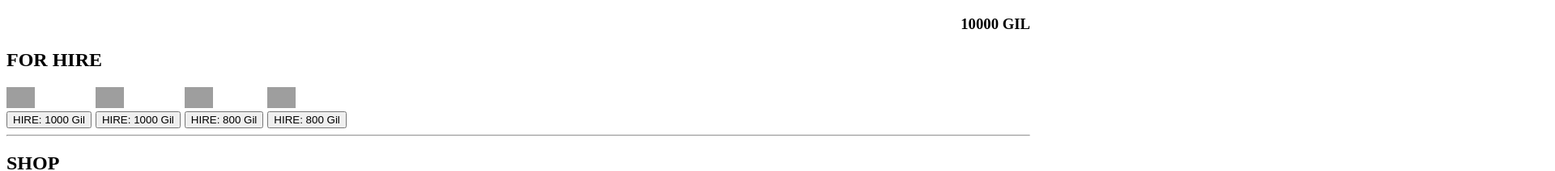
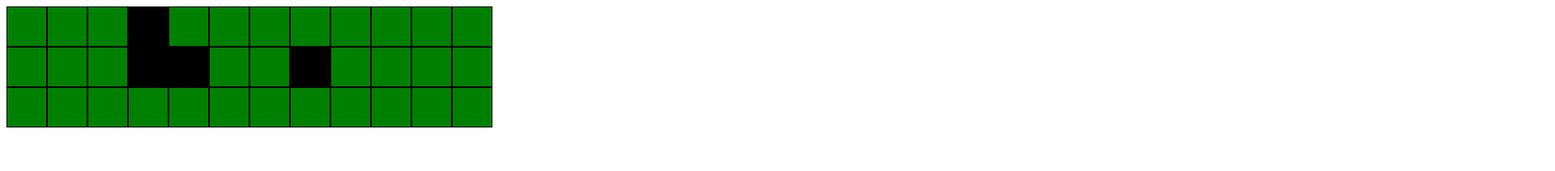
Before and after one commit to rmdashrfv/fft-wotl, a React (Vite) app: page / in a window 1280 px wide. Shown: the top 212 px of the page at 81% size, 1920 px wide, since content can reach past the window. Built offline with nearby package versions, Linux system fonts and the light colour scheme; grey boxes are pictures that could not be loaded.

Commit message:
Created lite stage builder

```diff
--- a/src/App.jsx
+++ b/src/App.jsx
@@ -6,6 +6,43 @@ import { useEffect, useState } from 'react'
 import { v4 as uuidv4 } from 'uuid'
 import { faker } from '@faker-js/faker'
 // faker
+const plains = [
+  [1,1,1,0,1,1,1,1,1,1,1,1],
+  [1,1,1,0,0,1,1,0,1,1,1,1],
+  [1,1,1,1,1,1,1,1,1,1,1,1]
+]
+
+const Tile = ({ surface }) => {
+  const getSurfaceColor = () => {
+
+  }
+
+  return(
+    <div style={{
+      border: '1px solid black',
+      height: '48px', width: '48px',
+      background: surface === 0 ? 'black' : 'green'
+    }}></div>
+  )
+}
+
+const Stage = () => {
+  const w = plains[0].length;
+  const h = plains.length;
+  return(
+    <div style={{display: 'flex', width: `calc(50px * ${w})`, flexWrap: 'wrap'}}>
+      {
+        plains.map((row) => {
+          return row.map((tile) => {
+            return(
+              <Tile surface={tile} />
+            )
+          })
+        })
+      }
+    </div>
+  )
+}
 
 const Equipment = ({ unit }) => {
   const eq = unit.equipment;
@@ -147,6 +184,8 @@ function App() {
     setInventory(newInv)
   }
 
+  return(<Stage />)
+
   return(
     <div>
       <h3 style={{textAlign: 'right'}}>{gil} GIL</h3>
```
